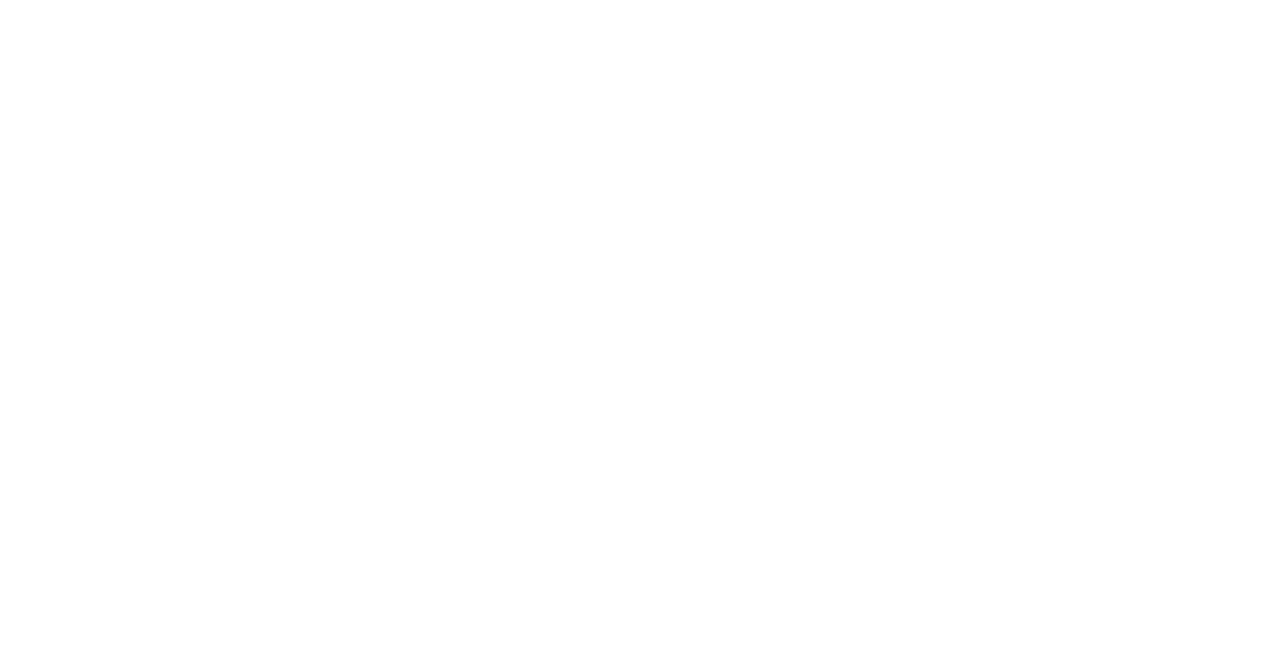
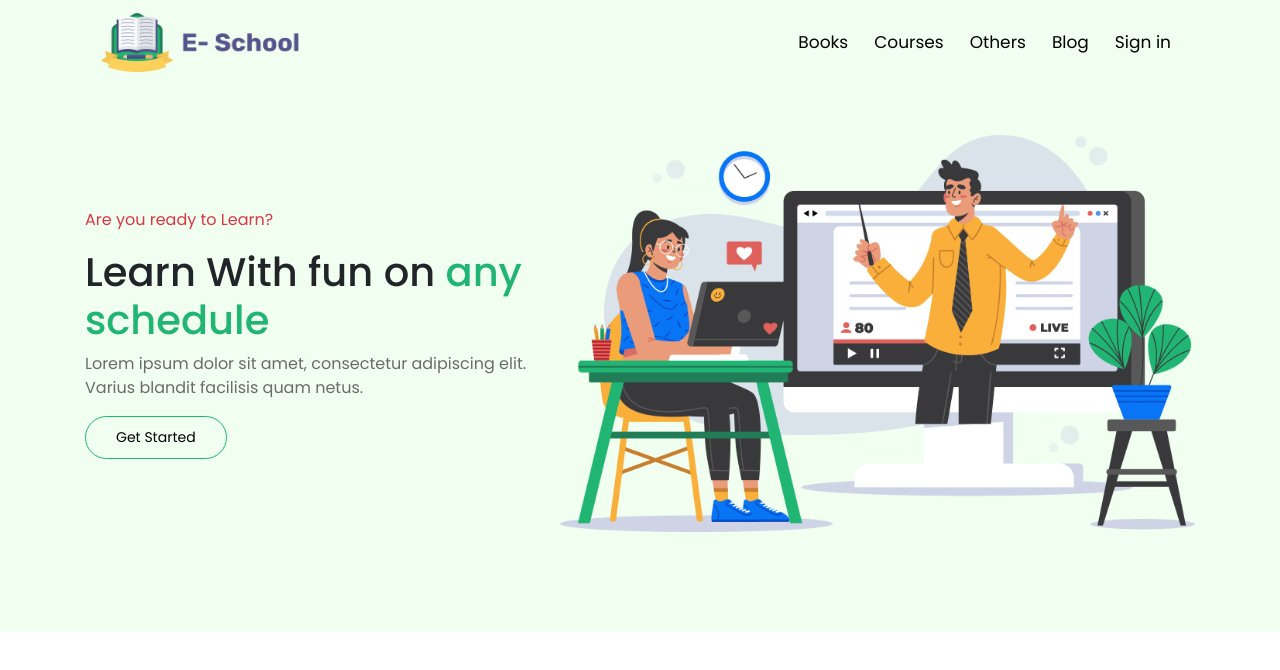
Before and after one commit to Nasim992/e-school, a plain HTML site: page index.html in a window 1280 px wide. Drawn offline with nearby package versions, Linux system fonts and the light colour scheme.

Commit message:
header-section-complete

```diff
--- /dev/null
+++ b/css/index.css
@@ -0,0 +1,74 @@
+/* main-body-section starts */
+@import url('https://fonts.googleapis.com/css2?family=Poppins:wght@200;300;400;500;600;700&display=swap');
+body{
+    font-family: 'Poppins', sans-serif;
+}
+.container{
+    margin-bottom: 50px;
+}
+/* main-body-section ends */
+
+
+
+/* header-section-starts  */
+
+header{
+    background-color: #F0FFF0;
+    padding-bottom: 50px;
+    margin-bottom: 50px;
+}
+
+/* menu-section starts */
+
+.font-color{
+    color: #413960;
+}
+.menu a{
+    padding:8px 20px;
+    margin-left: 10px;
+    border-radius: 20px;
+    color:black;
+    font-size: 17px;
+    transition: all ease-in-out .3s;
+}
+.menu a:hover{
+    font-size: 17px;
+    border: none;
+    background-color: #1db872;
+    color: #fff !important;
+    padding: 10px 10px;
+    border-radius: 20px;
+}
+.signin{
+    background-color:rgb(27, 175, 118);
+    color:white !important;
+    border-radius:20px;
+    padding:8px 20px;
+    border:none;
+}
+li span a {
+    color:black !important;
+}
+
+/* menu-section ends */
+
+/* banner-section-starts  */
+.banner h1 span{
+    color: #21B573;
+}
+.get-started{
+    padding: 10px 30px;
+    border: 1px solid  #1db872;
+    background-color: transparent;
+    border-radius: 30px;
+    transition: all ease-in-out .3s;
+    font-size: 14px;
+}
+.get-started:hover{
+    background-color:  #1db872;
+    color: #fff;
+}
+/* banner-section-starts  */
+
+
+/* header-section-ends  */
--- a/index.html
+++ b/index.html
@@ -1,20 +1,87 @@
 <!DOCTYPE html>
 <html lang="en">
 <head>
+    <!-- meta-tag  starts-->
     <meta charset="UTF-8">
     <meta name="viewport" content="width=device-width, initial-scale=1.0">
+    <!-- meta-tag  end-->
+
+    <!-- link-bootstrap-css-fontawesome-images-icon start-->
+
     <link rel="stylesheet" href="https://stackpath.bootstrapcdn.com/font-awesome/4.7.0/css/font-awesome.min.css" integrity="sha384-wvfXpqpZZVQGK6TAh5PVlGOfQNHSoD2xbE+QkPxCAFlNEevoEH3Sl0sibVcOQVnN" crossorigin="anonymous">
     <link rel="stylesheet" href="./css/bootstrap.min.css">
     <title>E-School | Ecommerce</title>
     <link rel="shortcut icon" href="images/ICON/Logo.png" type="image/x-icon">
+    <link rel="stylesheet" href="css/index.css">
+
+    <!-- link-bootstrap-css-fontawesome end-->
 </head>
 <body>
+    <!-- header-section start -->
+     <header>
+        <!-- menu-section starts-->
+        <div class="container">
+        <nav class="navbar navbar-expand-lg navbar-light ">
+            <a class="navbar-brand" href="#"><img style="width:200px;" src="./images/ICON/Logo.png" alt="logo"></a>
+            <button class="navbar-toggler" type="button" data-toggle="collapse" data-target="#navbarSupportedContent" aria-controls="navbarSupportedContent" aria-expanded="false" aria-label="Toggle navigation">
+              <span class="navbar-toggler-icon"></span>
+            </button>
+
+            <div class="collapse navbar-collapse " id="navbarSupportedContent">
+              <ul class="navbar-nav ml-auto">
+                <li class="nav-item active">
+                    <span class="navbar-text menu"><a class="nav-link" href="#books">Books</span></a>
+                </li>
+                <li class="nav-item active">
+                    <span class="navbar-text menu"> <a class="nav-link" href="#courses">Courses</span></a>
+                </li>
+                <li class="nav-item active">
+                    <span class="navbar-text menu"><a class="nav-link" href="#others">Others</span></a>
+              </li>
+              <li class="nav-item active">
+                <span class="navbar-text menu"><a class="nav-link" href="#blog">Blog</span></a>
+            </li>
+            <li class="nav-item active">
+                <span class="navbar-text menu"> <a class="nav-link" href="#sign-in" >Sign in</span></a>
+            </li>
+              </ul>
+            </div>
+          </nav>
+            </div>
+
+        <!-- menu-section end-->
+
+    <!-- banner-section-starts  -->
+    <div class="container">
+        <div class="banner">
+            <div class="row align-items-center">
+                <div class="col-md-5">
+                   <p class="text-danger">Are you ready to Learn?</p>
+                   <h1>Learn With fun on <span>any schedule</span></h1>
+                   <p style="color: #6C6B6B;">Lorem ipsum dolor sit amet, consectetur adipiscing elit. Varius blandit facilisis quam netus.</p>
+                   <button class="get-started">Get Started</button>
+                </div>
+                <div class="col-md-7">
+                    <img class="w-100" src="./images/Photos/Illustration.png" alt="">
+                </div>
+            </div>
+        </div>
+    </div>
+    <!-- banner-section-ends  -->
+
+    </header>
+    <!-- header-section ends -->
 
 
 
 
+
+
+
+    <!-- Additional-javaScript-section  start-->
     <script src="https://code.jquery.com/jquery-3.5.1.slim.min.js" integrity="sha384-DfXdz2htPH0lsSSs5nCTpuj/zy4C+OGpamoFVy38MVBnE+IbbVYUew+OrCXaRkfj" crossorigin="anonymous"></script>
     <script src="https://cdn.jsdelivr.net/npm/popper.js@1.16.0/dist/umd/popper.min.js" integrity="sha384-Q6E9RHvbIyZFJoft+2mJbHaEWldlvI9IOYy5n3zV9zzTtmI3UksdQRVvoxMfooAo" crossorigin="anonymous"></script>
     <script src="./js/bootstrap.min.js" ></script>
+    <!-- Additional-javaScript-section  end-->
 </body>
 </html>
```
